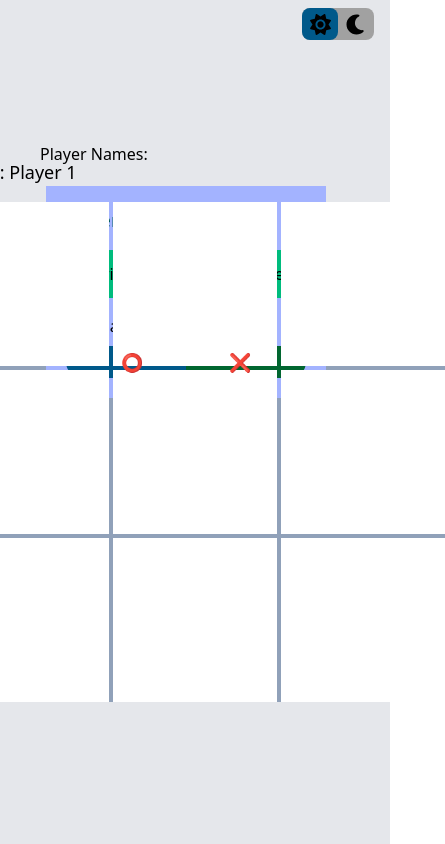
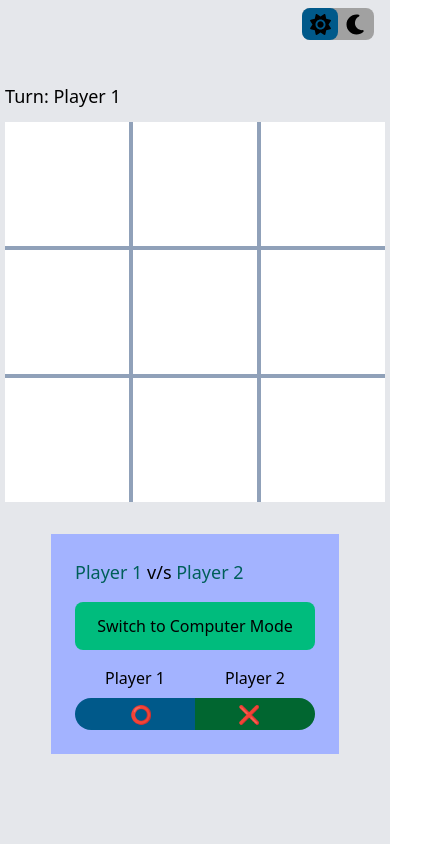
Before and after one commit to chaitanya-codes/TicTacToe, a Next.js app: page / in a window 390 px wide. Shown: the whole page, 445 px wide, since content can reach past the window. Built offline with nearby package versions, Linux system fonts and the light colour scheme.

Commit message:
responsive design

```diff
--- a/src/app/components/Board.tsx
+++ b/src/app/components/Board.tsx
@@ -96,15 +96,23 @@ const Board = () => {
   }
 
   return (
-    <div>
-      <div className="players absolute left-10 flex flex-col gap-5">
+    <div className='flex flex-col md:flex-row md:justify-around items-center md:items-start w-screen mt-8'>
+      <div className="players sm:flex flex-col gap-5 mt-8 shrink-2 self-start absolute md:relative md:self-auto hidden">
         <h1>Player Names:</h1>
         <input type="text" placeholder='Player 1' className='p-3 placeholder:text-slate-500' onChange={e => setPlayers([e.target.value, players[1]])} />
         <input type="text" placeholder='Player 2' className='p-3 placeholder:text-slate-500' onChange={e => setPlayers([players[0], e.target.value])} disabled={!pvp} />
       </div>
-      <div className="info p-4">
-        <span className='text-lg'>Turn: {turn == 0 ? players[0] : players[1]}</span>
-        <div className="pvp absolute right-16 bg-indigo-300 p-5 flex flex-col gap-4">
+      <div id="board" className={`relative shrink-0 board md:w-[33vmax] md:h-[33vmax] w-[45vmax] h-[45vmax] grid grid-cols-3 grid-rows-3 gap-1 bg-slate-400`}>
+        <span className='text-lg absolute -top-10'>Turn: {turn == 0 ? players[0] : players[1]}</span>
+        {Array.from({ length: 3 }).map((_, i) => {
+          return Array.from({ length: 3 }).map((_, j) => {
+            return <Box key={i + j + 1} id={i + j + 1} turn={turn} playerSymbol={playerSymbol} symbol={board[i][j]} setActive={() => click(i, j)} />
+          })
+        })
+        }
+      </div>
+      <div className="info flex">
+        <div className="mt-8 bg-indigo-300 p-6 flex flex-col gap-4">
           <h3 className='text-lg text-teal-800'>
             {players[0]} <span className='text-black'>v/s</span> {pvp ? players[1] : `🤖 Computer`}
           </h3>
@@ -130,14 +138,6 @@ const Board = () => {
           </div>
         </div>
       </div>
-      <div id="board" className={`board w-[500px] h-[500px] grid grid-cols-3 grid-rows-3 gap-1 bg-slate-400`}>
-        {Array.from({ length: 3 }).map((_, i) => {
-          return Array.from({ length: 3 }).map((_, j) => {
-            return <Box key={i + j + 1} id={i + j + 1} turn={turn} playerSymbol={playerSymbol} symbol={board[i][j]} setActive={() => click(i, j)} />
-          })
-        })
-        }
-      </div>
     </div>
   )
 }
--- a/src/app/page.tsx
+++ b/src/app/page.tsx
@@ -10,7 +10,7 @@ export default function Home() {
     if (window.matchMedia("(prefers-color-scheme: dark)").matches) setTheme(true);
   }, [])
   return (
-    <div className={`flex justify-center items-center h-screen w-screen ${theme ? "bg-gray-800 text-white" : "bg-gray-200"}`}>
+    <div className={`flex justify-center items-center h-screen w-screen ${theme ? "bg-gray-800 text-gray-200" : "bg-gray-200"}`}>
       <ThemeContext.Provider value={{theme, setTheme}}>
         <ThemeChanger />
         <Board />
```
